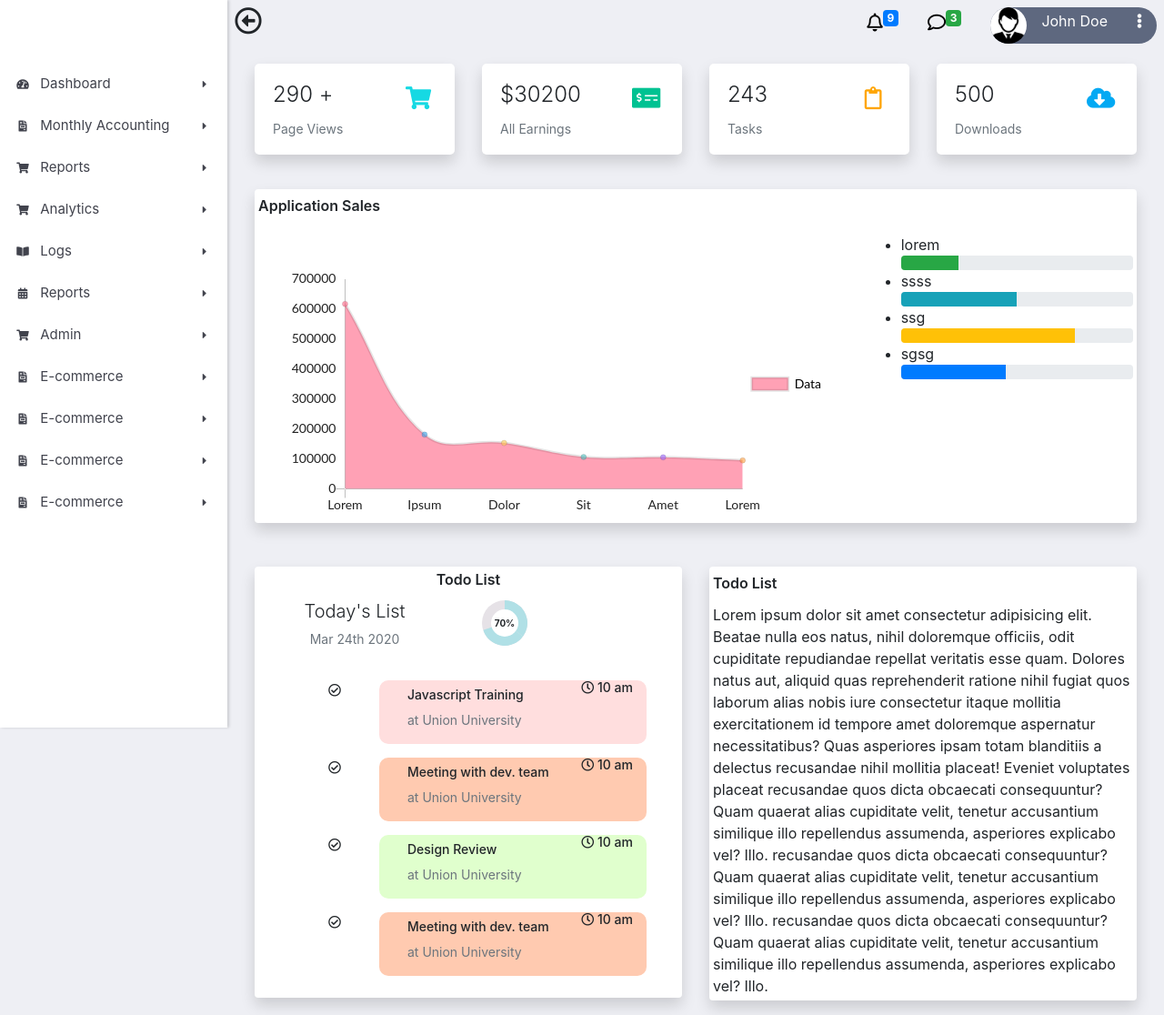
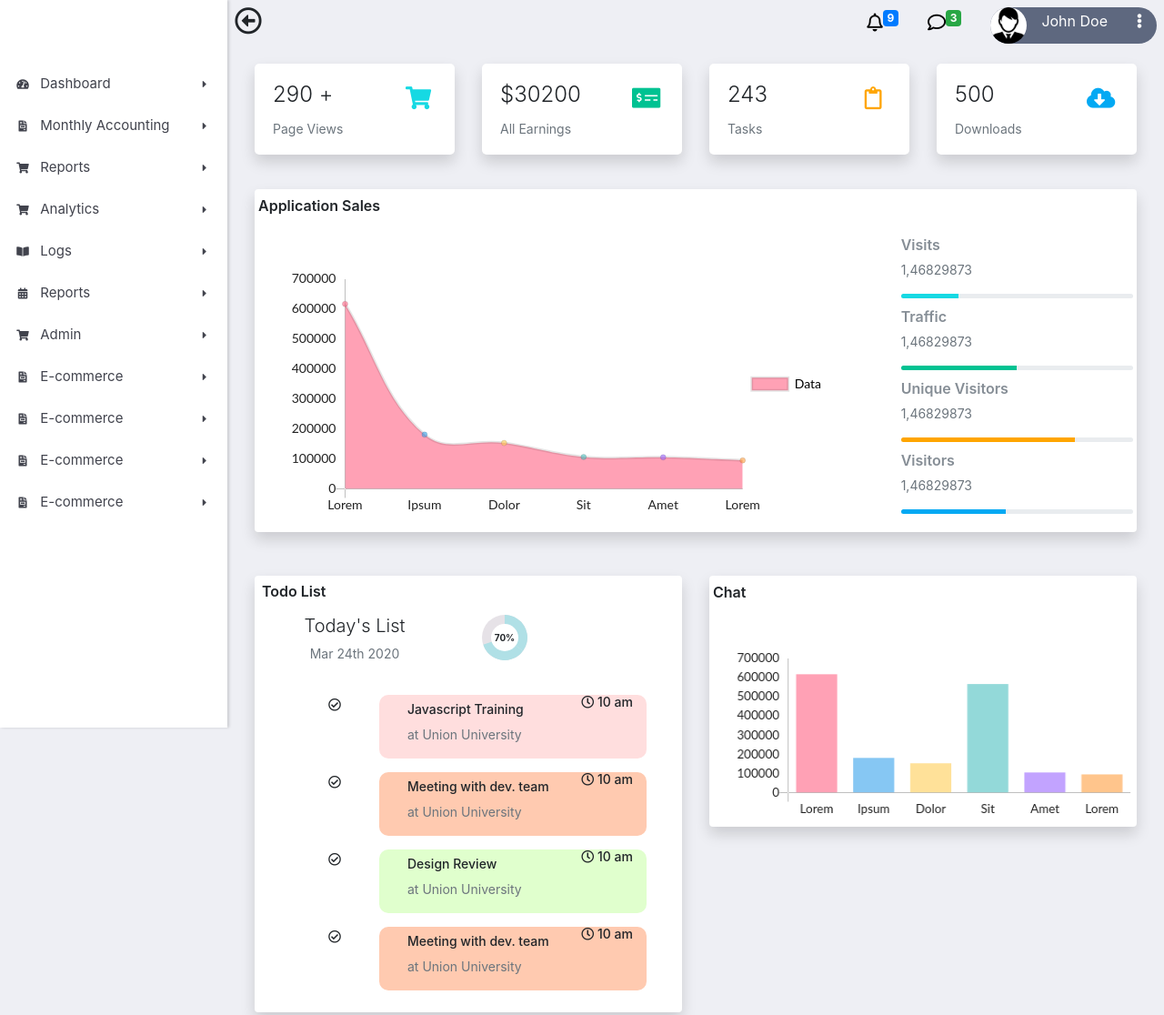
Before and after one commit to kalaiselvib/Adminpanel, a plain HTML site: page index2.html in a window 1280 px wide. Shown: the top 1116 px of the page at 91% size. Drawn offline with nearby package versions, Linux system fonts and the light colour scheme.

Commit message:
adminpanel

```diff
--- a/index5.html
+++ b/index2.html
@@ -114,24 +114,30 @@
                                     <canvas id="myChart" ></canvas>
                                  </div>
                               </div>
-                              <div class="col-lg-4">
+                              <div class="col-lg-4 progressbar">
                                  <div class="card-body">
-                                    <ul>
-                                       <li>lorem</li>
+                                    <ul style="list-style-type: none;">
+                                       <li>Visits</li>
+                                       <p class="text-muted" style="font-size: 14px;">1,46829873</p>
                                        <div class="progress">
-                                          <div class="progress-bar bg-success" role="progressbar" style="width: 25%" aria-valuenow="25" aria-valuemin="0" aria-valuemax="100"></div>
+                                          <div class="progress-bar" role="progressbar" style="background-color : #16d9e3 ; width: 25%" aria-valuenow="25" aria-valuemin="0" aria-valuemax="100"></div>
                                        </div>
-                                       <li>ssss</li>
+                                       <li>Traffic</li>
+
+                                       <p class="text-muted" style="font-size: 14px;">1,46829873</p>
                                        <div class="progress">
-                                          <div class="progress-bar bg-info" role="progressbar" style="width: 50%" aria-valuenow="50" aria-valuemin="0" aria-valuemax="100"></div>
+                                          <div class="progress-bar" role="progressbar" style="background-color : #00c292 ; width: 50%" aria-valuenow="50" aria-valuemin="0" aria-valuemax="100"></div>
                                        </div>
-                                       <li>ssg</li>
+                                       <li>Unique Visitors</li>
+                                       <p class="text-muted" style="font-size: 14px;">1,46829873</p>
                                        <div class="progress">
-                                          <div class="progress-bar bg-warning" role="progressbar" style="width: 75%" aria-valuenow="75" aria-valuemin="0" aria-valuemax="100"></div>
+                                          <div class="progress-bar" role="progressbar" style="background-color : orange ; width: 75%" aria-valuenow="75" aria-valuemin="0" aria-valuemax="100"></div>
                                        </div>
-                                       <li>sgsg</li>
+                                       <li>Visitors</li>
+                                       <p class="text-muted" style="font-size: 14px;">1,46829873</p>
                                        <div class="progress">
-                                          <div class="progress-bar" role="progressbar" style="width: 45%" aria-valuenow="45" aria-valuemin="0" aria-valuemax="100"></div>
+
+                                          <div class="progress-bar" role="progressbar" style="background-color : #03a9f3 ; width: 45%" aria-valuenow="45" aria-valuemin="0" aria-valuemax="100"></div>
                                        </div>
                                     </ul>
                                  </div>
@@ -149,7 +155,7 @@
                      <div class="col-6" style="height: 470px;">
                         <div class="card text-default shadow">
 
-                              <h4 class="title text-center">Todo List</h4>
+                              <h4 class="title p-2">Todo List</h4>
                               <div class="today-information rounded">
                                  <div class="row">
                                     <div class="col-6 text-center">
@@ -248,16 +254,11 @@
                      <div class="col-6" style="height: 470px;">
                         <div class="card text-default shadow">
                            <div class="card-body">
-                              <h4 class="title">Todo List</h4>
-                            Lorem ipsum dolor sit amet consectetur adipisicing elit. Beatae nulla eos natus, nihil doloremque officiis, odit cupiditate repudiandae repellat veritatis esse quam. Dolores natus aut, aliquid quas reprehenderit ratione nihil fugiat quos laborum alias nobis iure consectetur itaque mollitia exercitationem id tempore amet doloremque aspernatur necessitatibus? Quas asperiores ipsam totam blanditiis a delectus recusandae nihil mollitia placeat! Eveniet voluptates placeat recusandae quos dicta obcaecati consequuntur? Quam quaerat alias cupiditate velit, tenetur accusantium similique illo repellendus assumenda, asperiores explicabo vel? Illo.
-                            recusandae quos dicta obcaecati consequuntur? Quam quaerat alias cupiditate velit, tenetur accusantium similique illo repellendus assumenda, asperiores explicabo vel? Illo.
-                            recusandae quos dicta obcaecati consequuntur? Quam quaerat alias cupiditate velit,
-                            tenetur accusantium similique illo repellendus assumenda, asperiores explicabo vel? Illo.
+                              <h4 class="title">Chat</h4>
+                              <canvas id="bar_chart"></canvas>
                            </div>
                         </div>
                      </div>
-
-
             </div>
          </div>
             </section>
@@ -301,7 +302,7 @@
                                      <td>Louis Stanley</td>
                                      <td>Lorem</td>
                                      <td>231</td>
-                                     <td><button class="btn btn-sm btn-success">COMPLETED</button></td>
+                                     <td><button class="btn btn-sm btn-warning">PENDING</button></td>
                                    </tr>
                                    <tr>
                                     <td>1</td>
@@ -319,7 +320,7 @@
                                      <td>Louis Stanley</td>
                                      <td>Lorem</td>
                                      <td>231</td>
-                                     <td><button class="btn btn-sm btn-success">COMPLETED</button></td>
+                                     <td><button class="btn btn-sm btn-warning">COMPLETED</button></td>
                                    </tr>
                                    <tr>
                                     <td>1</td>
@@ -360,41 +361,6 @@
                         </div>
                      </div>
 
-                  </div>
-               </div>
-            </section>
-            <section class="mt-5">
-               <div class="updates">
-                  <div class="row">
-                     <div class="col-lg-4">
-                        <div class="card text-default shadow">
-                           <div class="card-header bg-white">
-                              <h6>Latest Updates</h6>
-                           </div>
-                           <div class="card-body">
-                           </div>
-                        </div>
-                     </div>
-                     <div class="col-lg-4">
-                        <div class="card text-default shadow">
-                           <div class="card-header bg-white">
-                              <h6>Realtime Visitors</h6>
-                           </div>
-                           <div class="card-body">
-                              <canvas id="myReport_Two"></canvas>
-                           </div>
-                        </div>
-                     </div>
-                     <div class="col-lg-4">
-                        <div class="card text-default shadow">
-                           <div class="card-header bg-white">
-                              <h6>Realtime Visitors</h6>
-                           </div>
-                           <div class="card-body">
-                              <canvas id="myReport_Two"></canvas>
-                           </div>
-                        </div>
-                     </div>
                   </div>
                </div>
             </section>
--- a/script.js
+++ b/script.js
@@ -24,7 +24,7 @@ function closeSidebar() {
  // Charts
  let myChart = document.getElementById('myChart').getContext('2d');
  let myReport = document.getElementById('myReport').getContext('2d');
-
+ let myBarChart = document.getElementById('bar_chart').getContext('2d');
 
  // Global Options
  Chart.defaults.global.defaultFontFamily = 'Lato';
@@ -149,3 +149,70 @@ function closeSidebar() {
     }
   }
 });
+
+
+let massBarChart = new Chart(myBarChart, {
+  type:'bar', // bar, horizontalBar, pie, line, doughnut, radar, polarArea
+  data:{
+    labels:['Lorem', 'Ipsum', 'Dolor', 'Sit', 'Amet', 'Lorem'],
+    datasets:[{
+      label:'Data',
+      data:[
+        617594,
+        181045,
+        153060,
+        566519,
+        105162,
+        95072
+      ],
+      //backgroundColor:'green',
+      backgroundColor:[
+        'rgba(255, 99, 132, 0.6)',
+        'rgba(54, 162, 235, 0.6)',
+        'rgba(255, 206, 86, 0.6)',
+        'rgba(75, 192, 192, 0.6)',
+        'rgba(153, 102, 255, 0.6)',
+        'rgba(255, 159, 64, 0.6)',
+        'rgba(255, 99, 132, 0.6)'
+      ],
+
+    }]
+  },
+  options:{
+    title:{
+      display:true,
+      //text:'Largest Cities In Massachusetts',
+      fontSize:25
+    },
+    scales: {
+      xAxes: [{
+          gridLines: {
+              color: "rgba(0, 0, 0, 0)",
+          }
+      }],
+      yAxes: [{
+          gridLines: {
+              color: "rgba(0, 0, 0, 0)",
+          }
+      }]
+  },
+    legend:{
+      display:false,
+      position:'right',
+      labels:{
+        fontColor:'#000'
+      }
+    },
+    layout:{
+      padding:{
+        left:0,
+        right:0,
+        bottom:0,
+        top:0
+      }
+    },
+    tooltips:{
+      enabled:true
+    }
+  }
+});
--- a/style1.css
+++ b/style1.css
@@ -185,7 +185,9 @@
     text-align: left;
     padding: 0;
     }
-
+    #bar_chart{
+      padding: 0px 0px 0px 20px;
+    }
     .report{
         height: 485px !important;
     }
@@ -286,7 +288,22 @@ font-size: 14px !important;
      height: 400 !important;
      padding: 0 !important;;
    }
+    .progress{
 
+    height: 5px;
+    margin-bottom: .5rem!important;
+
+    }
+    .charts .progressbar{
+      margin:0;
+
+    }
+    .charts ul li{
+      font-size: 1em;
+      font-weight: 600;
+      color: #868e96;
+      padding-bottom: 5px;
+    }
     .icon-container {
     width: 40px;
     height: 40px;
@@ -296,13 +313,7 @@ font-size: 14px !important;
     font-size: 16px;
     color: #fff;
     }
-    .profile-image {
-    background-image: url("img/building.jpg");
-    background-position: center;
-    background-repeat: repeat;
-    height: 80px;
-    background-size: cover;
-    }
+
     /* List-item */
     .sidebar .list-group-item {
     padding: 5px 5px !important;
```
Also changed, not shown: index.html (renamed from index6.html).
